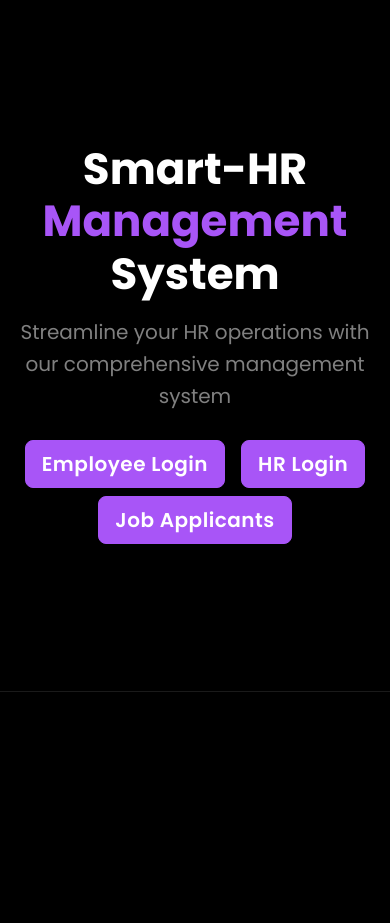
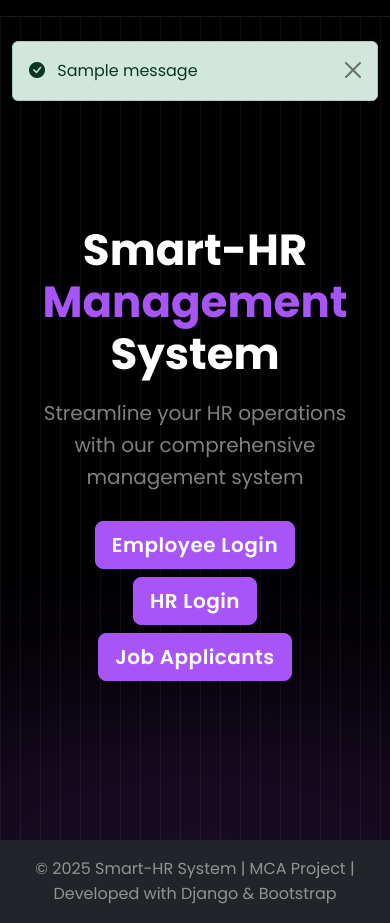
Before and after one commit to anandhu-das/smart-hr-system, a Django app: page / in a window 390 px wide. Before the commit the page ends 692 px from the top, so only its background shows below. Run offline with Django 5.2, Linux system fonts and the light colour scheme; tables that the repository leaves empty hold one stand-in row (values such as "Sample post"); one stand-in notice (Sample message) is shown.

Commit message:
changed the home page

```diff
--- a/templates/hr_app/base.html
+++ b/templates/hr_app/base.html
@@ -6,18 +6,20 @@
     <title>Smart-HR System</title>
     <link href="https://cdn.jsdelivr.net/npm/bootstrap@5.3.0/dist/css/bootstrap.min.css" rel="stylesheet">
     <link rel="stylesheet" href="https://cdn.jsdelivr.net/npm/bootstrap-icons@1.10.0/font/bootstrap-icons.css">
-    <link rel="preconnect" href="https://fonts.googleapis.com">
-    <link rel="preconnect" href="https://fonts.gstatic.com" crossorigin>
     <link href="https://fonts.googleapis.com/css2?family=Poppins:wght@400;600;700&display=swap" rel="stylesheet">
 
     <style>
-    /* Define the color palette using CSS variables for consistency */
+        /* Define the color palette */
         :root {
             --pure-black: #000000;
-        --bold-purple: #A855F7;
+            --solid-purple: #A855F7;
             --light-purple: #C084FC;
             --text-white: #FFFFFF;
             --text-muted: #B3B3B3;
+
+            /* New colors for the glowing arc */
+            --arc-color-center: rgba(168, 85, 247, 0.4);
+            --arc-color-edge: rgba(168, 85, 247, 0.05);
         }
 
        body {
@@ -27,23 +29,19 @@
     line-height: 1.6;
     min-height: 100vh;
     position: relative;
+    overflow-x: hidden;
+
+    /* Subtle vertical lines in the background */
+    background-image: linear-gradient(to right, rgba(255, 255, 255, 0.05) 1px, transparent 1px);
+    background-size: 20px 100%;
 }
 
-    /* General link styling */
-    a {
-        color: var(--bold-purple);
-        text-decoration: none;
-    }
-
-    a:hover {
-        color: var(--light-purple);
-        text-decoration: none;
-    }
-
-    /* Navbar styling for a clean, dark look */
+        /* Navbar styling */
         .navbar {
             background-color: var(--pure-black) !important;
             border-bottom: 1px solid rgba(255, 255, 255, 0.1);
+            position: relative;
+            z-index: 10;
         }
 
         /* Card and UI element styling */
@@ -55,7 +53,7 @@
             box-shadow: 0 4px 15px rgba(0,0,0,0.5);
         }
 
-    /* Button styling with bold purple and shining effect */
+        /* Button styling with bold purple */
         .btn-primary, .btn-outline-primary {
             border-radius: 8px;
             font-weight: 600;
@@ -64,15 +62,15 @@
         }
 
         .btn-primary {
-        background-color: var(--bold-purple) !important;
-        border-color: var(--bold-purple) !important;
+            background-color: var(--solid-purple) !important;
+            border-color: var(--solid-purple) !important;
             color: var(--text-white) !important;
         }
 
         .btn-outline-primary {
             background-color: transparent !important;
-        border: 2px solid var(--bold-purple) !important;
-        color: var(--bold-purple) !important;
+            border: 2px solid var(--solid-purple) !important;
+            color: var(--solid-purple) !important;
         }
 
         .btn-primary:hover, .btn-outline-primary:hover {
@@ -81,12 +79,68 @@
             transform: translateY(-2px);
             box-shadow: 0 4px 15px rgba(168, 85, 247, 0.4);
         }
+
+        /* New CSS for the glowing arc at the bottom */
+        .glowing-arc-bottom {
+            position: fixed;
+            bottom: -200px;
+            left: 0;
+            width: 100%;
+            height: 400px;
+            background: radial-gradient(ellipse at center, var(--arc-color-center) 0%, transparent 70%);
+            border-radius: 50% / 100px;
+            transform: scaleX(2.5);
+            filter: blur(80px);
+            z-index: -1;
+            opacity: 0.7;
+            animation: arcPulse 15s infinite ease-in-out;
+        }
+
+        @keyframes arcPulse {
+            0% { transform: scaleX(2.5) scaleY(1); opacity: 0.7; }
+            50% { transform: scaleX(2.6) scaleY(1.05); opacity: 0.8; }
+            100% { transform: scaleX(2.5) scaleY(1); opacity: 0.7; }
+        }
+
+        /* Ensure content is above the background effects */
+        .container {
+            position: relative;
+            z-index: 1;
+        }
     </style>
 </head>
 <body>
+    <div class="glowing-arc-bottom"></div>
+
     <nav class="navbar navbar-expand-lg navbar-dark bg-dark">
+        </nav>
+
+    <div class="container mt-4">
+        {% if messages %}
+            {% for message in messages %}
+                <div class="alert alert-{{ message.tags }} alert-dismissible fade show" role="alert">
+                    <i class="bi
+                        {% if message.tags == 'success' %}bi-check-circle-fill
+                        {% elif message.tags == 'error' or message.tags == 'danger' %}bi-exclamation-circle-fill
+                        {% elif message.tags == 'warning' %}bi-exclamation-triangle-fill
+                        {% else %}bi-info-circle-fill{% endif %} me-2"></i>
+                    {{ message }}
+                    <button type="button" class="btn-close" data-bs-dismiss="alert" aria-label="Close"></button>
+                </div>
+            {% endfor %}
+        {% endif %}
+
         {% block content %}
         {% endblock %}
-    </nav>
+    </div>
+
+    <footer class="bg-dark text-center text-lg-start mt-5">
+        <div class="text-center p-3 text-white-50">
+            © 2025 Smart-HR System | MCA Project | Developed with Django & Bootstrap
+        </div>
+    </footer>
+
+    <script src="https://cdn.jsdelivr.net/npm/bootstrap@5.3.0/dist/js/bootstrap.bundle.min.js"></script>
+
 </body>
 </html>
--- a/templates/hr_app/home.html
+++ b/templates/hr_app/home.html
@@ -3,8 +3,8 @@
 {% block content %}
 <div class="container d-flex flex-column justify-content-center align-items-center text-center" style="min-height: 80vh;">
     <div class="row align-items-center">
-        <div class="col-lg-8 text-white">
-            <h1 class="display-1 fw-bold">Smart-HR <span style="color: var(--bold-purple);">Management</span> System</h1>
+        <div class="col-lg-12 text-white">
+            <h1 class="display-1 fw-bold">Smart-HR <span style="color: var(--solid-purple);">Management</span> System</h1>
             <p class="lead text-white-50 mt-3">Streamline your HR operations with our comprehensive management system</p>
             <div class="mt-4 d-flex justify-content-center flex-wrap">
                 <a href="{% url 'employee_login' %}" class="btn btn-primary btn-lg mx-2 my-1">Employee Login</a>
@@ -12,9 +12,6 @@
                 <a href="{% url 'candidate_registration' %}" class="btn btn-primary btn-lg mx-2 my-1">Job Applicants</a>
             </div>
         </div>
-        <div class="col-lg-4 d-none d-lg-block">
-            <img src="https://github.com/anandhu-das/image/blob/main/ChatGPT_Image_Sep_18__2025__08_57_05_PM-removebg-preview.png?raw=true" alt="3D abstract fluid shape" class="img-fluid" style="filter: drop-shadow(0 0 20px rgba(168, 85, 247, 0.6));">
-        </div>
     </div>
 </div>
 {% endblock %}
```
Lines whose indentation alone changed are shown as unchanged.
